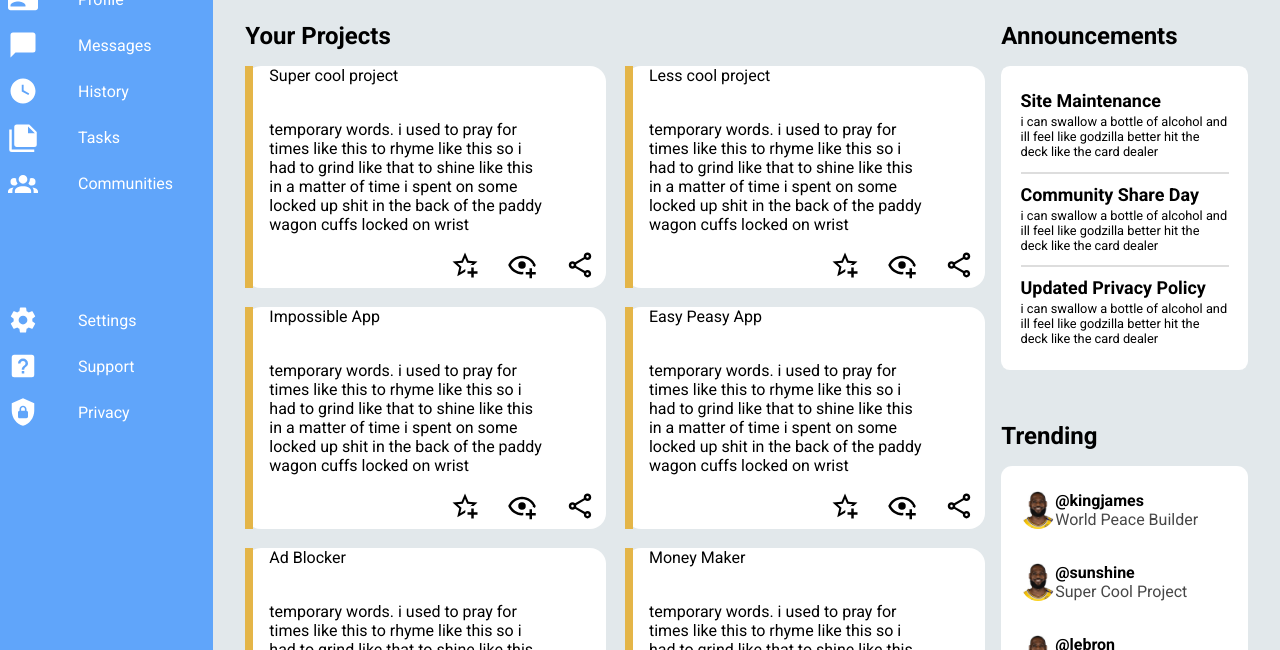
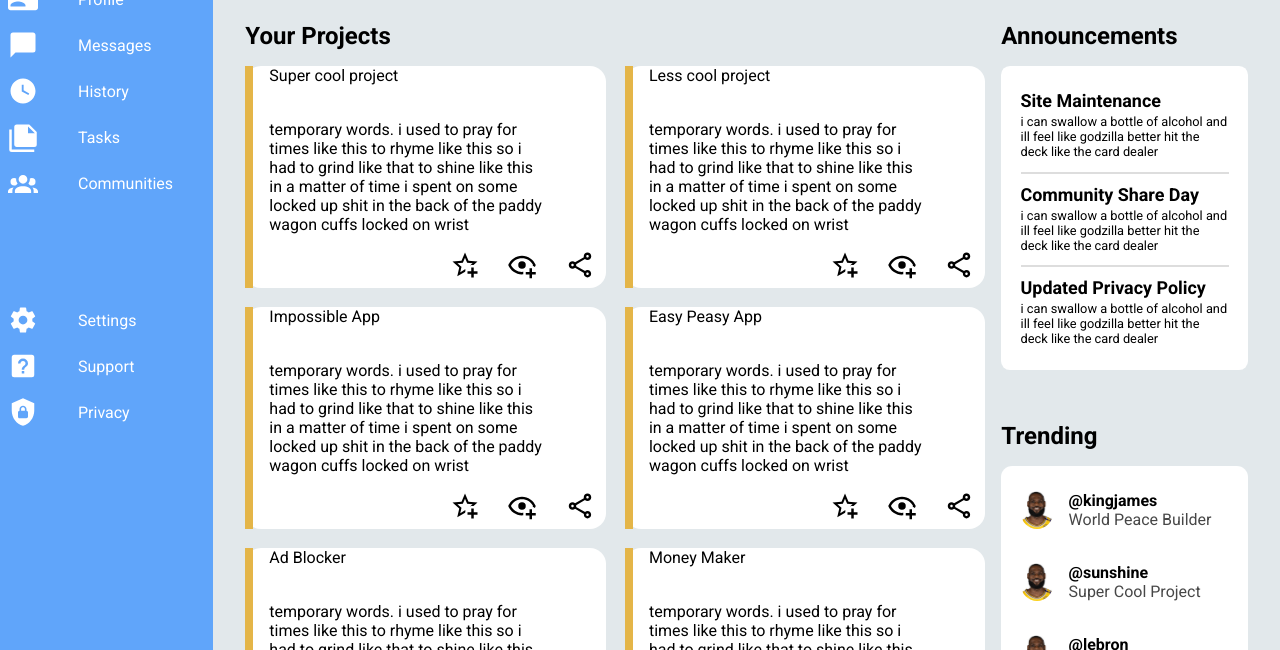
Before and after one commit to smoothiekanoble/admin-dashboard, a plain HTML site: page index.html in a window 1280 px wide. Shown: the part 150-800 px from the top of the page. Drawn offline with Linux system fonts and the light colour scheme.

Commit message:
fix spacing in trending div

```diff
--- a/styles.css
+++ b/styles.css
@@ -285,7 +285,8 @@
         "profile tag" 1fr
         "profile title" 1fr
         / 1fr 5fr;
-    padding: .2em
+    padding: .2em;
+    gap: 0 1em;
 }
 
 .profile {
```
